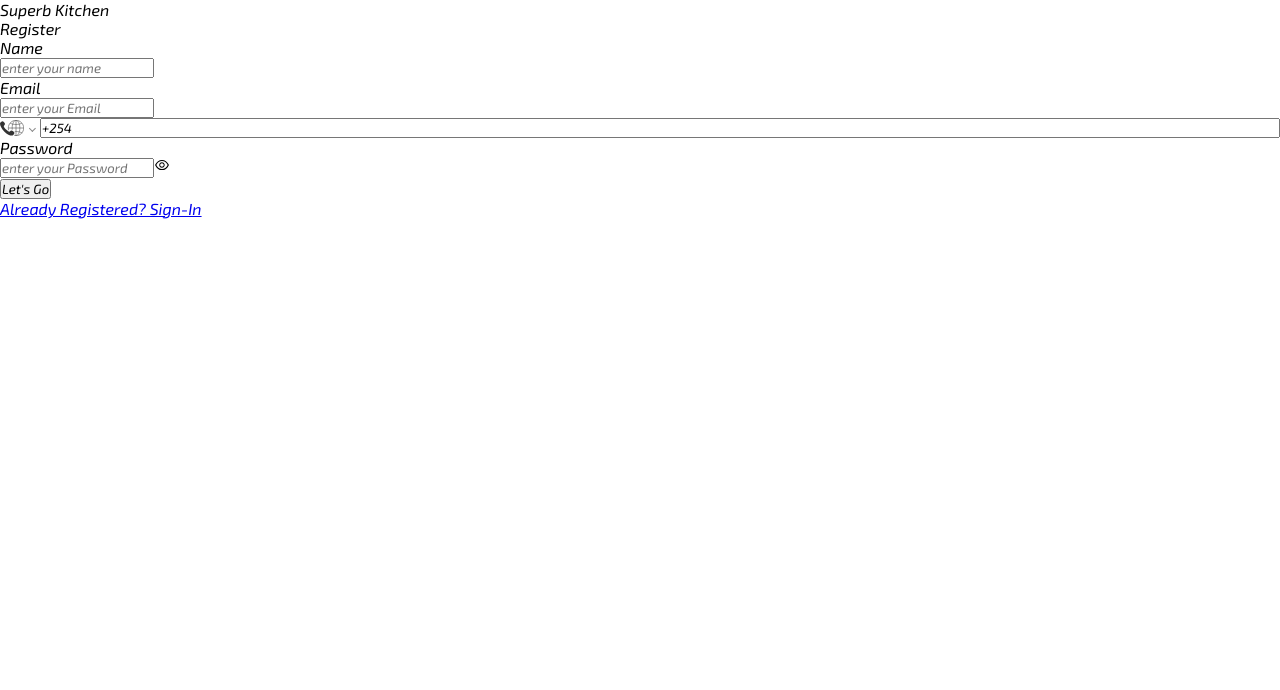
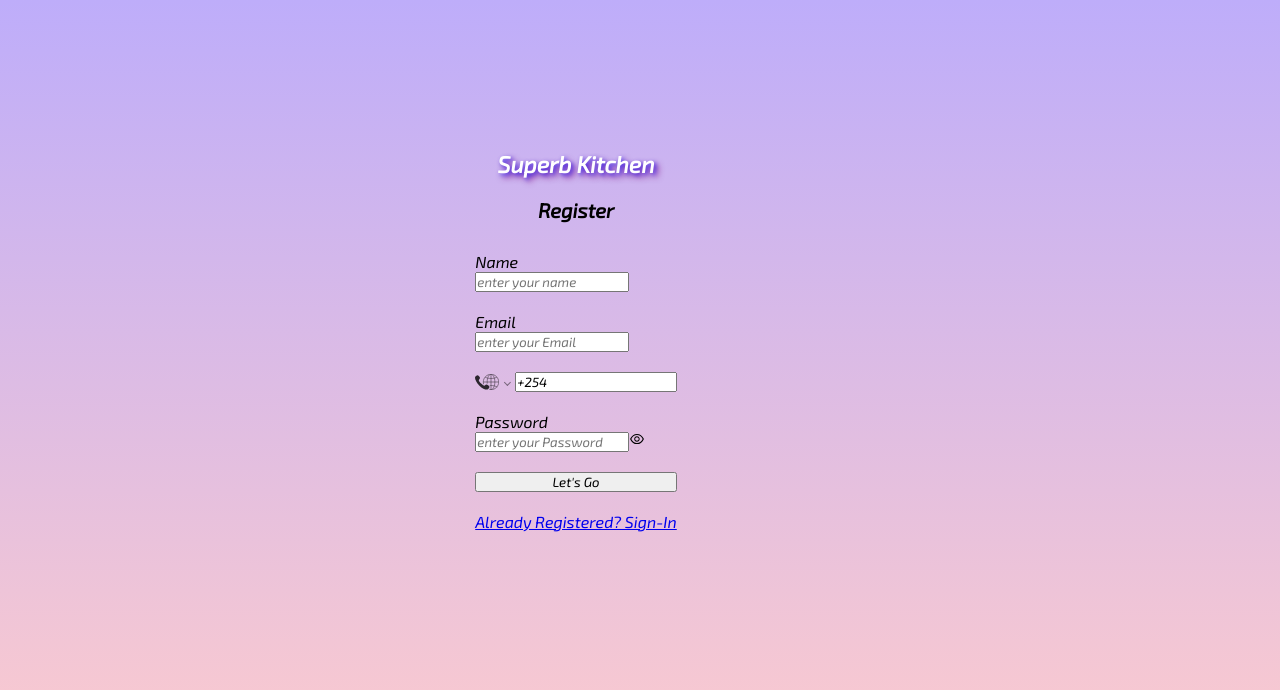
Before and after one commit to Wanjie-Ryan/Superb-Kitchen-Client, a React (Create React App) app: page /register in a window 1280 px wide. Shown: the top 690 px of the page. Built offline with nearby package versions, Linux system fonts and the light colour scheme; a web font is replaced by a local one.

Commit message:
superb-kitchen

```diff
--- a/src/components/register/reg-log.css
+++ b/src/components/register/reg-log.css
@@ -0,0 +1,40 @@
+.register{
+
+    width:100%;
+    min-height:100vh;
+    background: linear-gradient(to bottom, #beadfa, #ffcccc);
+
+}
+
+.regsiter-container{
+    width:90%;
+    display:flex;
+    flex-direction: column;
+    justify-content: center;
+    align-items: center;
+
+}
+
+.home-link{
+
+    margin-top:150px;
+    font-size:23px;
+    font-weight:bold;
+    color: white;
+    text-shadow: 2px 2px 4px rgba(0, 0, 255, 0.6),
+      4px 4px 6px rgba(128, 0, 128, 0.8);
+}
+
+.register-text{
+
+    margin-top:20px;
+    font-weight:bold;
+    font-size:20px;
+}
+
+.form{
+    margin-top:30px;
+    display:flex;
+    flex-direction:column;
+    gap:20px;
+}
--- a/src/components/register/register.jsx
+++ b/src/components/register/register.jsx
@@ -6,6 +6,7 @@ import "react-phone-number-input/style.css";
 import { AiOutlineEye } from "react-icons/ai";
 import { Link } from "react-router-dom";
 function Register() {
+
   const [contact, setContact] = useState("+254");
   const handleContact = (phoneNumber) => {
     setContact(phoneNumber);
@@ -15,10 +16,10 @@ function Register() {
     <>
       <section className="register">
         <div className="regsiter-container">
-          <p className="home-link">Superb Kitchen</p>
-          <p>Register</p>
+          <p className="home-link title">Superb Kitchen</p>
+          <p className='register-text'>Register</p>
 
-          <form>
+          <form className='form'>
             <div className="form-container">
               <div className="name-label">
                 <label>Name</label>
```
